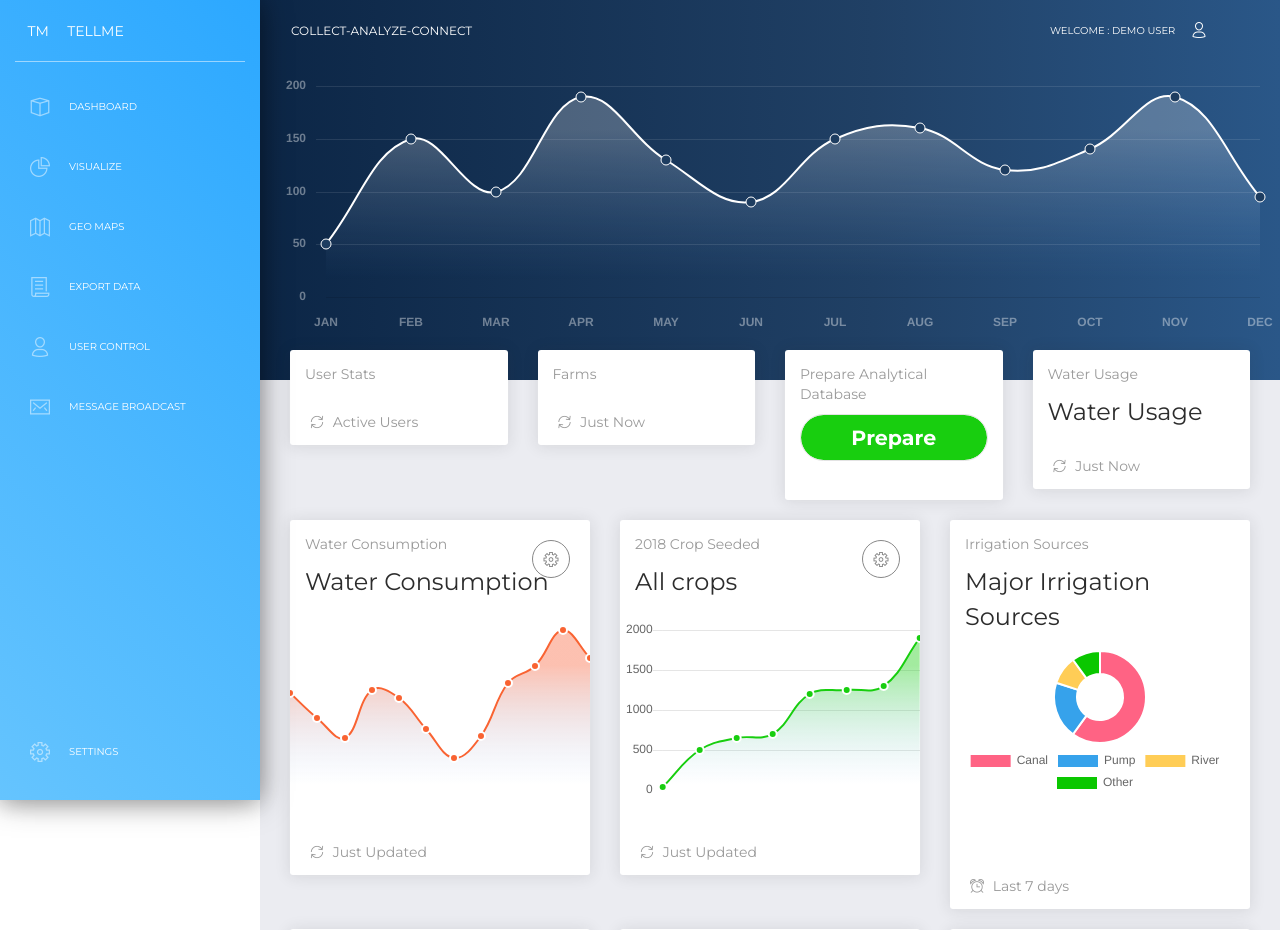
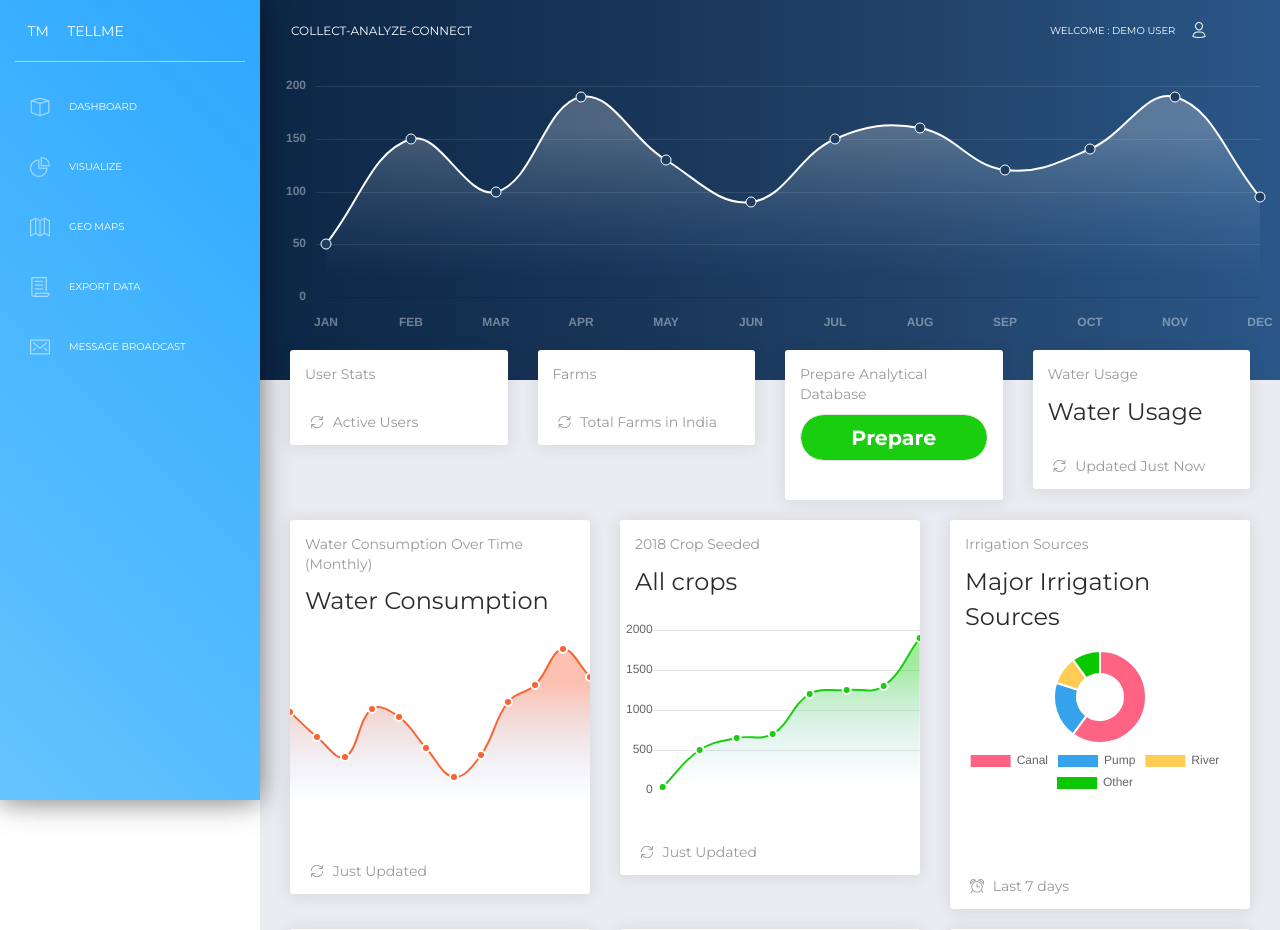
Before and after one commit to nirnejak/TellMe, a Flask app: page /dashboard in a window 1280 px wide. Shown: the top 930 px of the page. Run offline with Flask 2, Linux system fonts and the light colour scheme; data that the repository does not hold is empty; some libraries are stand-ins or nearby versions.

Commit message:
Dashboard

```diff
--- a/static/tellme/charts.js
+++ b/static/tellme/charts.js
@@ -29,7 +29,7 @@ $(document).ready(function() {
     new Chart(document.getElementById("dashboardChart-2"),{
             "type":"pie",
             "data":{
-                "labels":["Canal","Pump","River","Other 1","Other 2","Other 3","Other 4"],
+                "labels":["Canal","Pump","River","Other"],
                 "datasets":[{
                     "label":"",
                     "data":[300,100,50,50],
@@ -37,10 +37,7 @@ $(document).ready(function() {
                         "rgb(255, 99, 132)",
                         "rgb(54, 162, 235)",
                         "rgb(255, 205, 86)",
-                        "rgb(10, 199, 0)",
-                        "rgb(75, 192, 192)",
-                        "rgb(153, 102, 255)",
-                        "rgb(255, 159, 64)"
+                        "rgb(10, 199, 0)"
 
                     ],
                 }]
--- a/templates/dashboard.html
+++ b/templates/dashboard.html
@@ -27,7 +27,7 @@
                     </div>
                     <div class="card-footer">
                         <div class="stats">
-                            <i class="now-ui-icons arrows-1_refresh-69"></i> Just Now
+                            <i class="now-ui-icons arrows-1_refresh-69"></i> Total Farms in India
                         </div>
                     </div>
                 </div>
@@ -53,7 +53,7 @@
                     </div>
                     <div class="card-footer">
                         <div class="stats">
-                            <i class="now-ui-icons arrows-1_refresh-69"></i> Just Now
+                            <i class="now-ui-icons arrows-1_refresh-69"></i> Updated Just Now
                         </div>
                     </div>
                 </div>
@@ -63,19 +63,8 @@
             <div class="col-lg-4 animated fadeInUp">
                 <div class="card card-chart">
                     <div class="card-header">
-                        <h5 class="card-category">Water Consumption</h5>
+                        <h5 class="card-category">Water Consumption Over Time (Monthly)</h5>
                         <h4 class="card-title">Water Consumption</h4>
-                        <div class="dropdown">
-                            <button type="button" class="btn btn-round btn-default dropdown-toggle btn-simple btn-icon no-caret" data-toggle="dropdown">
-                                <i class="now-ui-icons loader_gear"></i>
-                            </button>
-                            <div class="dropdown-menu dropdown-menu-right">
-                                <a class="dropdown-item" href="#">Action</a>
-                                <a class="dropdown-item" href="#">Another action</a>
-                                <a class="dropdown-item" href="#">Something else here</a>
-                                <a class="dropdown-item text-danger" href="#">Remove Data</a>
-                            </div>
-                        </div>
                     </div>
                     <div class="card-body">
                         <div class="chart-area">
@@ -94,17 +83,6 @@
                     <div class="card-header">
                         <h5 class="card-category">2018 Crop Seeded</h5>
                         <h4 class="card-title">All crops</h4>
-                        <div class="dropdown">
-                            <button type="button" class="btn btn-round btn-default dropdown-toggle btn-simple btn-icon no-caret" data-toggle="dropdown">
-                                <i class="now-ui-icons loader_gear"></i>
-                            </button>
-                            <div class="dropdown-menu dropdown-menu-right">
-                                <a class="dropdown-item" href="#">Action</a>
-                                <a class="dropdown-item" href="#">Another action</a>
-                                <a class="dropdown-item" href="#">Something else here</a>
-                                <a class="dropdown-item text-danger" href="#">Remove Data</a>
-                            </div>
-                        </div>
                     </div>
                     <div class="card-body">
                         <div class="chart-area">
--- a/templates/includes/_sidebar.html
+++ b/templates/includes/_sidebar.html
@@ -33,24 +33,28 @@
                     <p>Export Data</p>
                 </a>
             </li>
+            <!--
             <li>
                 <a href="/user">
                     <i class="now-ui-icons users_single-02"></i>
                     <p>User Control</p>
                 </a>
-            </li>
+            </li>'
+            -->
             <li>
                 <a href="/message">
                     <i class="now-ui-icons ui-1_email-85"></i>
                     <p>Message Broadcast</p>
                 </a>
             </li>
+            <!--
             <li class="active-pro">
                 <a href="/settings">
                     <i class="now-ui-icons loader_gear"></i>
                     <p>Settings</p>
                 </a>
             </li>
+            -->
         </ul>
     </div>
 </div>
```
